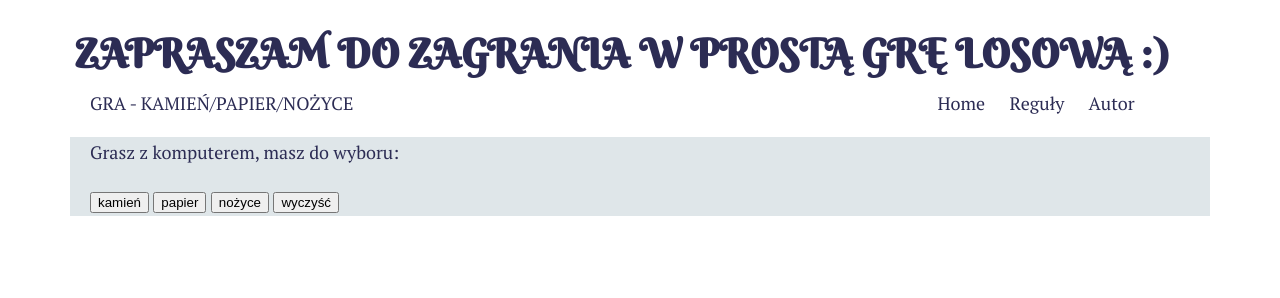
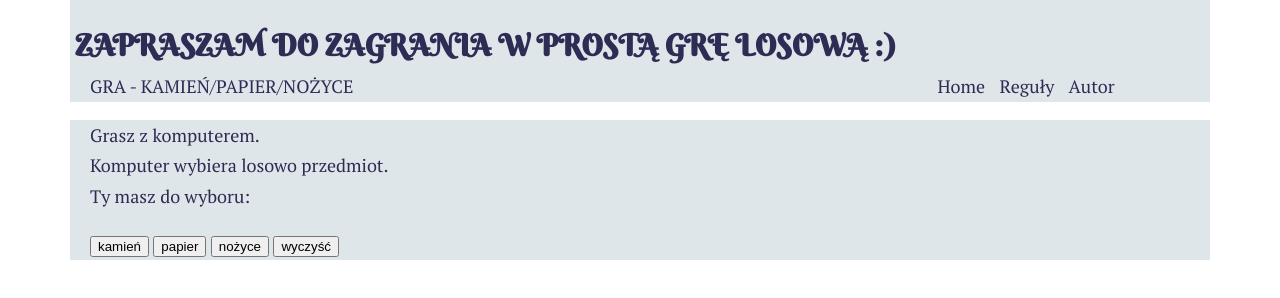
Before and after one commit to jacekkacki/javascript-prework, a website: page index.html in a window 1280 px wide. Drawn offline with Linux system fonts and the light colour scheme.

Commit message:
Change code html/scss and script.js

```diff
--- a/index.html
+++ b/index.html
@@ -10,13 +10,13 @@
 </head>
 <body>
 	<header>
-		<div class="container head-page">
+		<div class="container">
 			<div class="row">
 				<h1 class="page-title">ZAPRASZAM DO ZAGRANIA W PROSTĄ GRĘ LOSOWĄ :)</h1>
 				<div class="col-md-9"
 					<h1 class="page-subtitle">GRA - KAMIEŃ/PAPIER/NOŻYCE</h1>
 				</div>
-				<div class="col-md-3"
+				<div class="col-md-3">
 		  		<nav>
 		    		<a href="#">Home</a>
 		    		<a href="#">Reguły</a>
@@ -27,7 +27,9 @@
 		</div>
 	</header>
 	<div class="container">
-			<p>Grasz z komputerem, masz do wyboru:</p>
+		<p>Grasz z komputerem.<br>
+		Komputer wybiera losowo przedmiot.<br>
+		Ty masz do wyboru:</p>
 		<div id="buttons"></div>
 			<button id="play-rock">kamień</button>
 			<button id="play-paper">papier</button>
@@ -35,7 +37,6 @@
 			<button id="play-clear">wyczyść</button>
 		<div id="messages"></div>
 	</div>
-	</div>
 	<script src="js/functions.js"></script>
 	<script src="js/script.js"></script>
 </body>
--- a/js/functions.js
+++ b/js/functions.js
@@ -3,6 +3,7 @@ function printMessage(msg){
 	div.innerHTML = msg;
 	document.getElementById('messages').appendChild(div);
 }
+
 function printResult(msg){
 	var div = document.createElement('div');
 	div.innerHTML = msg;
--- a/js/script.js
+++ b/js/script.js
@@ -71,18 +71,20 @@ function playGame(playerInput){
         printMessage('Ty wygrywasz!');
         playerWinCounter = playerWinCounter + 1;
       }
-
+      printMessage('Wynik rozgrywki Ty:Computer');
+      printMessage(playerWinCounter + ':' + computerWinCounter);
       if( argPlayerMove == 'wyczyść'){
         clearMessages();
         playerWinCounter = 0;
         computerWinCounter = 0;
       }
-      printMessage('Wynik rozgrywki Ty:Computer');
-      printMessage(playerWinCounter + ':' + computerWinCounter);
     }
-
-  console.log('Gracz wpisał: ' + playerInput);
-  console.log('PlayerMove: ' + playerMove);
+      displayResult(computerMove, playerMove);
+      if (playerWinCounter == 3 && computerWinCounter < 3){
+        printMessage('Jesteś MISTRZEM !');
+      }  else if (computerWinCounter == 3 && playerWinCounter < 3){
+        printMessage('Komputer jest MISTRZEM !');
+      }
 }
 
 document.getElementById('play-rock').addEventListener('click', function(){
--- a/sass/style.scss
+++ b/sass/style.scss
@@ -3,17 +3,18 @@
 	box-sizing: border-box;
 }
 /*Variables*/
-/*kolor jasny*/
+/*color light*/
 $color-light: #ffffff;
-/*kolor ciemny*/
+/*color dark*/
 $color-dark: #2c2c54;
-/*kolor tła*/
+/*color background*/
 $color-back: #dfe6e9;
 
 $font-text: 'Berkshire Swash', cursive;
 $font-header: 'PT Serif', serif;
 
 body {
+		height: 100vh;
     margin: 0;
     text-align: left;
     font-family: $font-header;
@@ -27,23 +28,20 @@ body {
     margin: 0 auto;
 		background-color: $color-back;
 }
-.head-page {
-		background-color: $color-light;
-}
 .page-title {
     color: $color-dark;
-    font-size: 40px;
+    font-size: 30px;
     font-family: $font-text;
     margin: 20px 0 0 0;
 }
 .page-subtitle {
     color: $color-light;
-    font-size: 40px;
+    font-size: 30px;
     font-family: $font-header;
     margin: 20px 0 0 0;
 }
-a {
-		text-decoration: none;
-		color: $color-dark;
-		margin-right: 20px;
-	}
+nav	a {
+				text-decoration: none;
+				color: $color-dark;
+				margin-right: 10px;
+			}
```
Also changed, not shown: css/style.css, 1 other file. Lines whose indentation alone changed are shown as unchanged.
